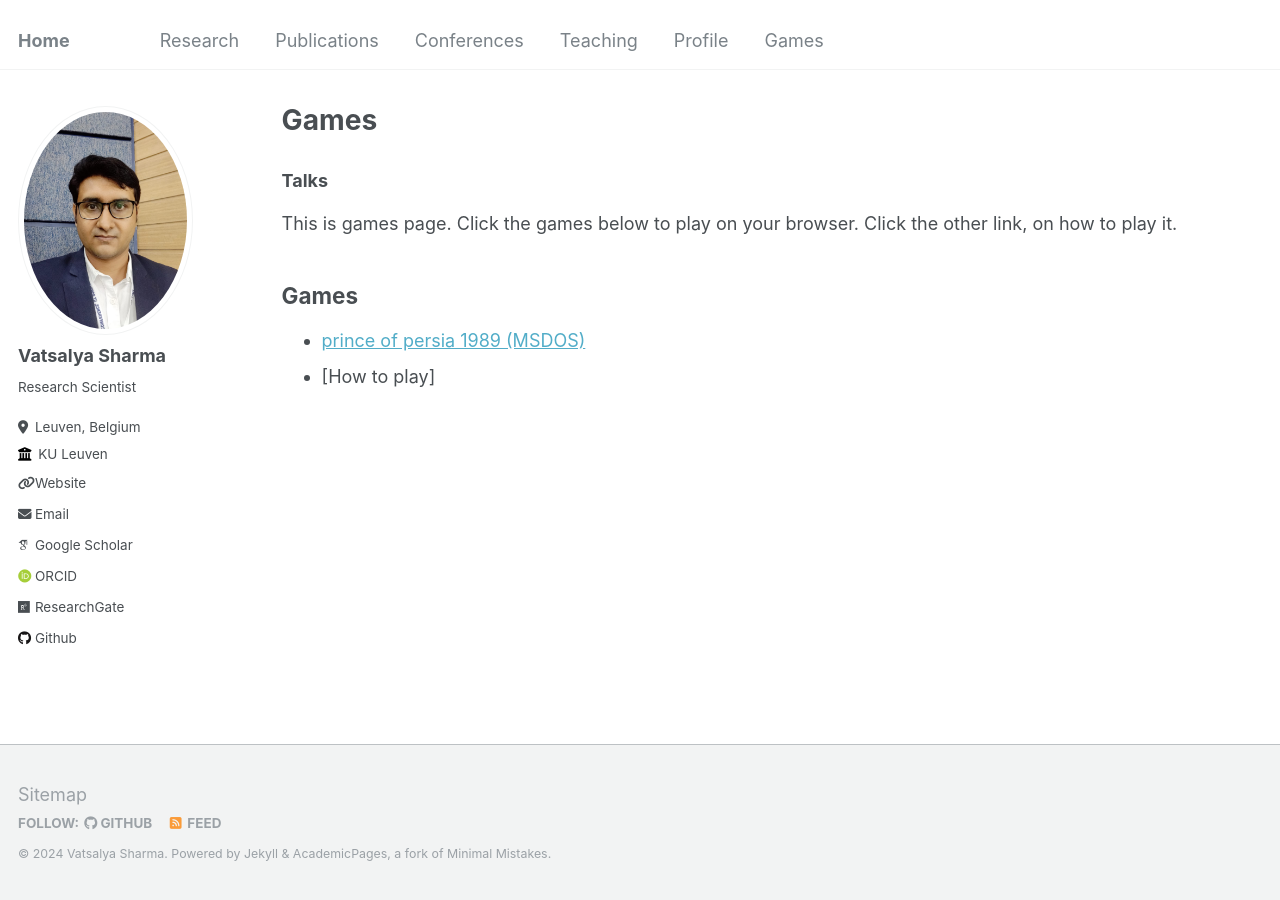
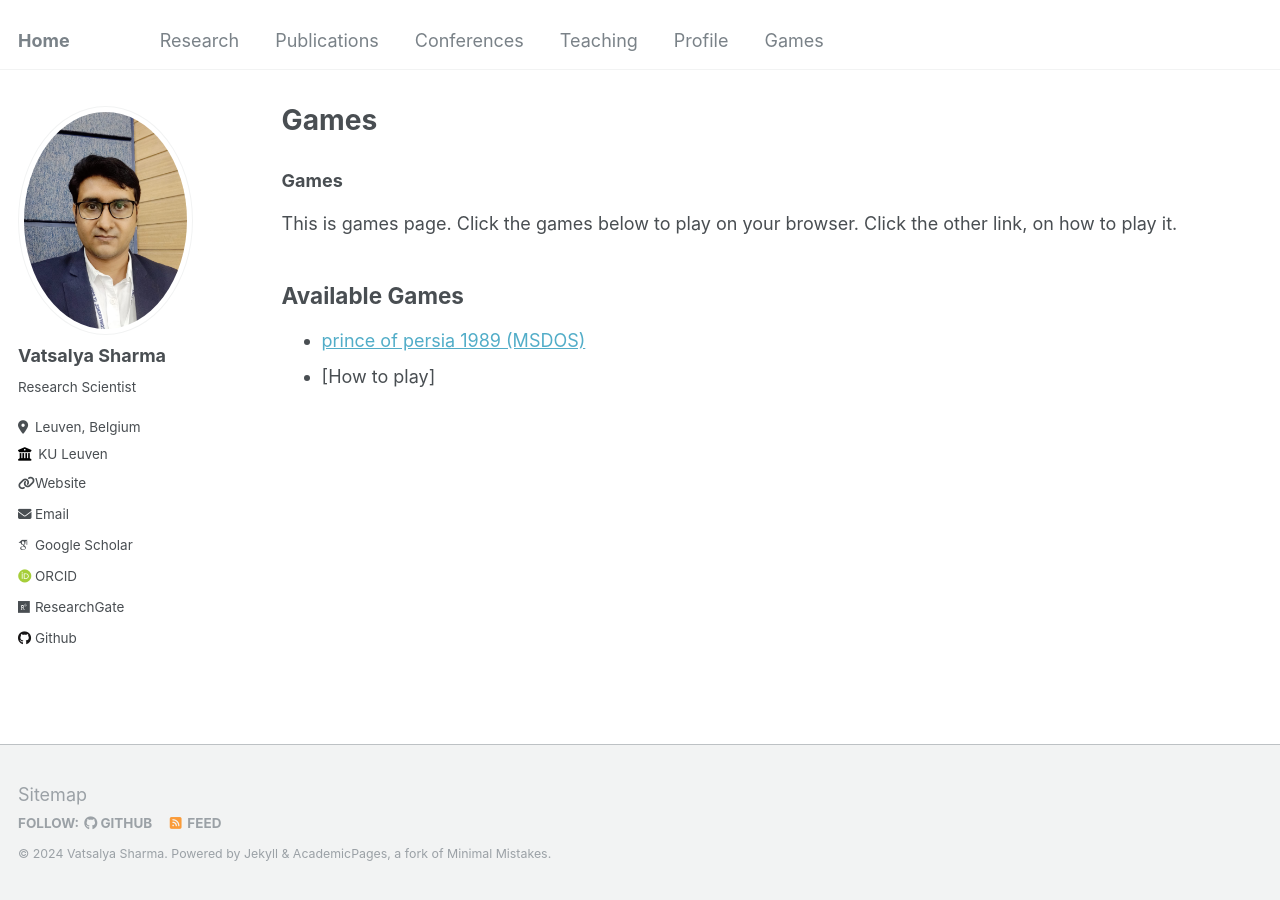
Before and after one commit to vatsalyasharma/vatsalyasharma.github.io, a Jekyll site: the page built from _games/games.md, in a window 1280 px wide. Built offline with Jekyll 4.4.1, drawn with Linux system fonts in a browser that asks for light colours; some web fonts are replaced.

Commit message:
improved games.md

```diff
--- a/_games/games.md
+++ b/_games/games.md
@@ -4,11 +4,11 @@ permalink: /games/
 layout: new_archive
 ---
 
-### Talks
+### Games
 
 This is games page. Click the games below to play on your browser. Click the other link, on how to play it.
 
-## Games
+## Available Games
 
 - [prince of persia 1989 (MSDOS)](https://vatsalyasharma.github.io/princeofpersia_1_dos/)
 - [How to play]
```
